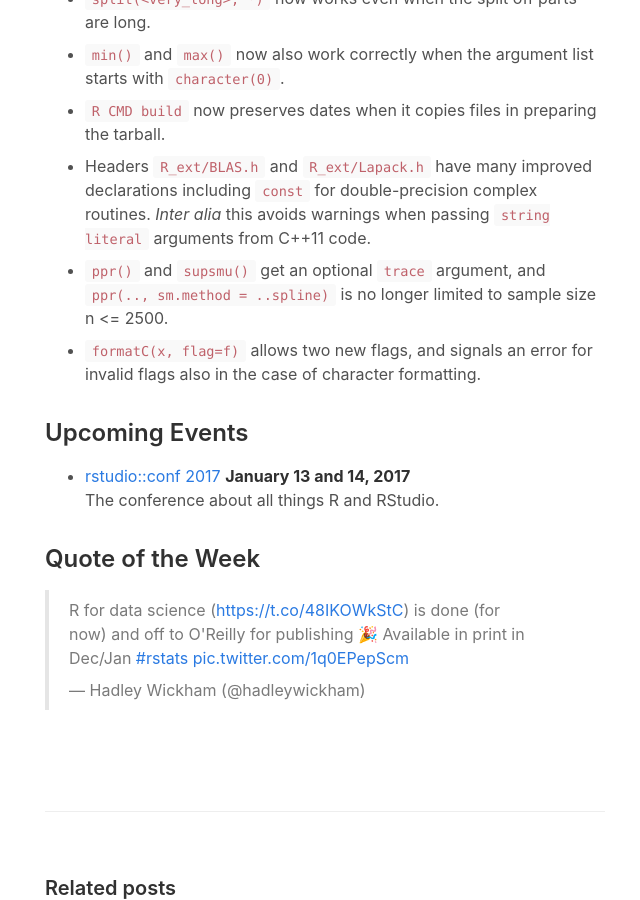
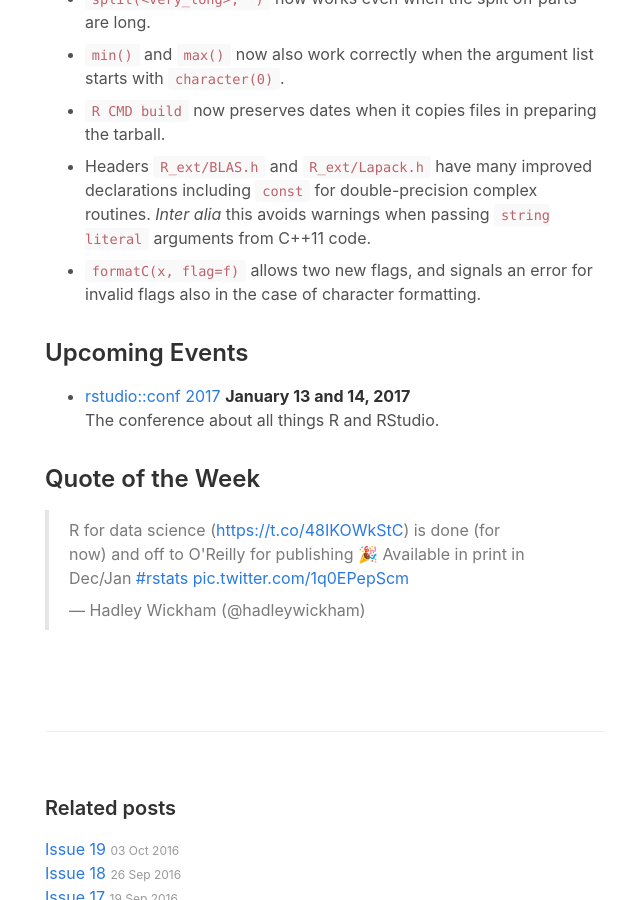
Before and after one commit to rweekly/rweekly.org, a Jekyll site: the page built from _posts/2016-10-10-20.md, in a window 1280 px wide and 900 px high, scrolled down 4991 px. Shown: the whole window, without its empty margins (315-955 px from the left). Built offline with Jekyll 4.4.1, drawn with Linux system fonts in a browser that asks for light colours; comment, search, counter and statistics services are not loaded.

Commit message:
Fix: duplicated items

```diff
--- a/_posts/2016-10-10-20.md
+++ b/_posts/2016-10-10-20.md
@@ -133,8 +133,6 @@ Updates from [R Core](http://developer.r-project.org/blosxom.cgi/R-devel/NEWS).
 
 + Headers `R_ext/BLAS.h` and `R_ext/Lapack.h` have many improved declarations including `const` for double-precision complex routines. _Inter alia_ this avoids warnings when passing `string literal` arguments from C++11 code.
 
-+ `ppr()` and `supsmu()` get an optional `trace` argument, and `ppr(.., sm.method = ..spline)` is no longer limited to sample size n <= 2500.
-
 + `formatC(x, flag=f)` allows two new flags, and signals an error for invalid flags also in the case of character formatting.
 
 ## Upcoming Events
```
